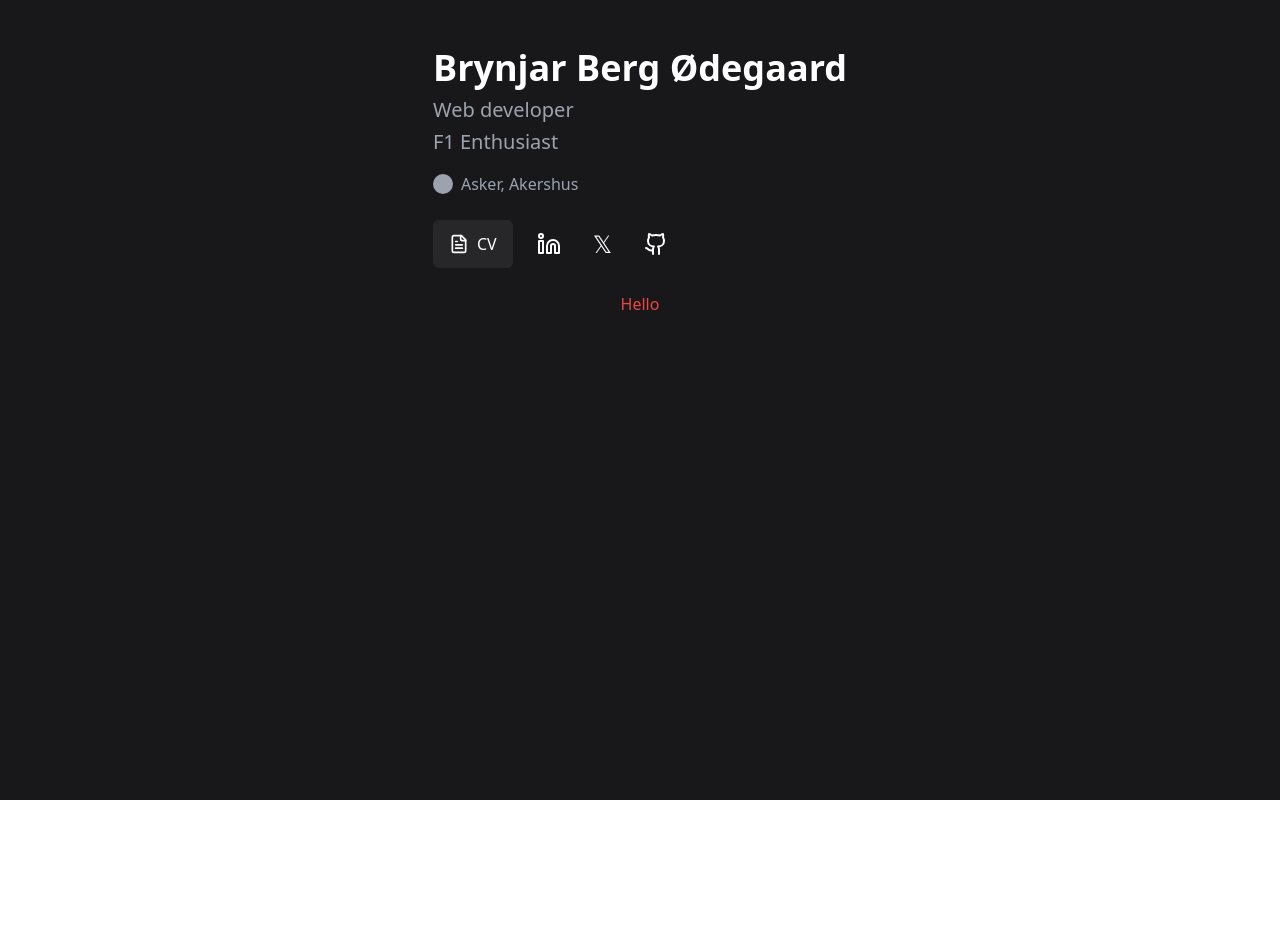
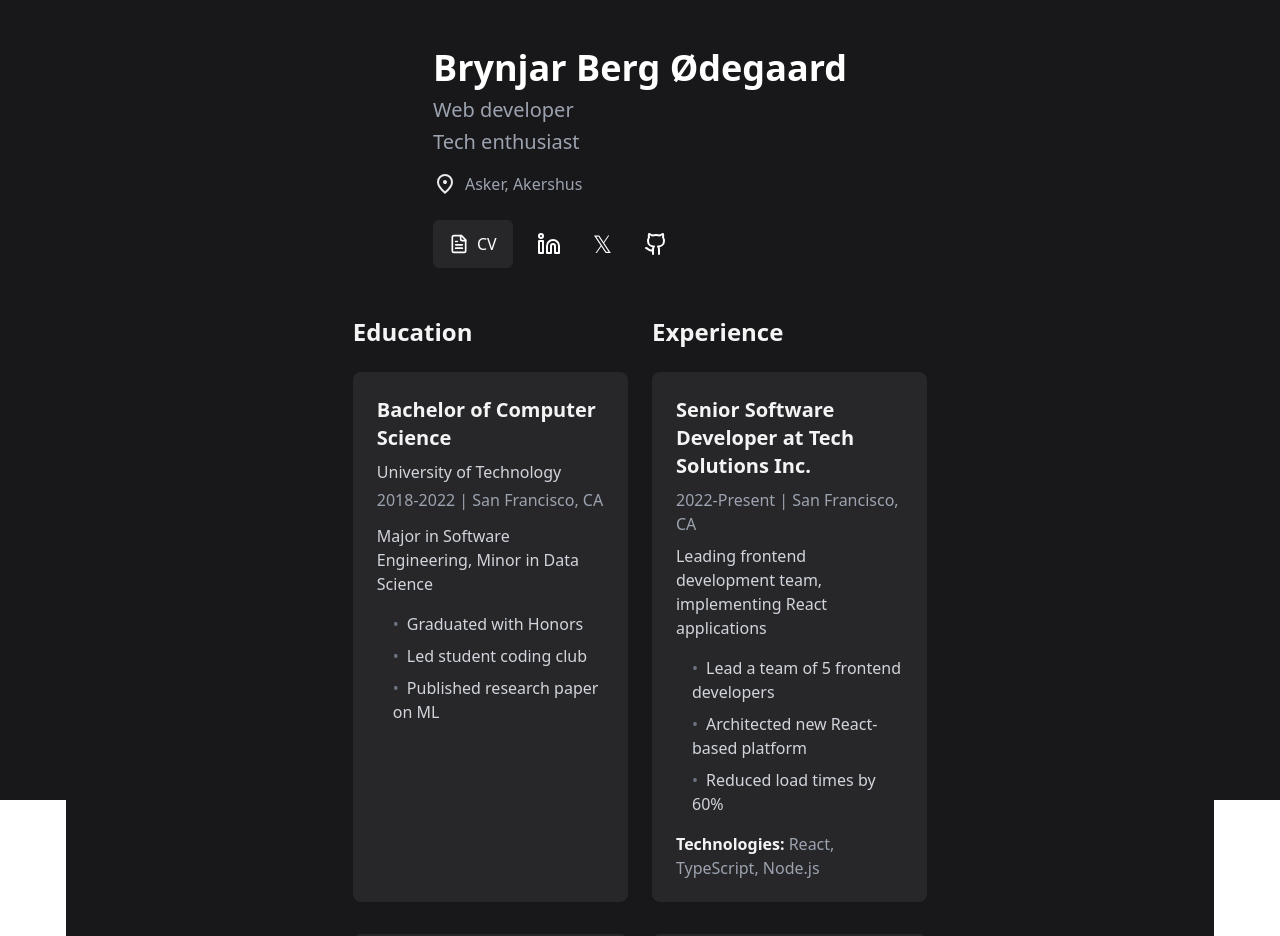
Before and after one commit to Helkion7/portfolio, a React (Vite) app: page / in a window 1280 px wide. Shown: the top 936 px of the page. Before the commit the page ends 800 px from the top, so only its background shows below. Built offline with nearby package versions, Linux system fonts and the light colour scheme.

Commit message:
added education and experiences

```diff
--- /dev/null
+++ b/data/data.js
@@ -0,0 +1,57 @@
+export const data = {
+  experience: [
+    {
+      id: 1,
+      role: "Senior Software Developer",
+      company: "Tech Solutions Inc.",
+      period: "2022-Present",
+      description:
+        "Leading frontend development team, implementing React applications",
+      location: "San Francisco, CA",
+      responsibilities: [
+        "Lead a team of 5 frontend developers",
+        "Architected new React-based platform",
+        "Reduced load times by 60%",
+      ],
+      technologies: ["React", "TypeScript", "Node.js"],
+    },
+    {
+      id: 2,
+      role: "Junior Developer",
+      company: "StartUp Co.",
+      period: "2020-2022",
+      description: "Full-stack development using React and Node.js",
+      location: "San Jose, CA",
+      responsibilities: [
+        "Developed user-facing features",
+        "Implemented REST APIs",
+        "Optimized database queries",
+      ],
+      technologies: ["React", "Node.js", "PostgreSQL"],
+    },
+  ],
+  education: [
+    {
+      id: 1,
+      degree: "Bachelor of Computer Science",
+      school: "University of Technology",
+      year: "2018-2022",
+      description: "Major in Software Engineering, Minor in Data Science",
+      location: "San Francisco, CA",
+      achievements: [
+        "Graduated with Honors",
+        "Led student coding club",
+        "Published research paper on ML",
+      ],
+    },
+    {
+      id: 2,
+      degree: "High School Diploma",
+      school: "Central High School",
+      year: "2014-2018",
+      description: "Advanced placement in Mathematics and Computer Science",
+      location: "San Francisco, CA",
+      achievements: ["Valedictorian", "Math Club President"],
+    },
+  ],
+};
--- a/src/App.jsx
+++ b/src/App.jsx
@@ -1,11 +1,14 @@
 import React from "react";
 import ProfileHeader from "./components/ProfileHeader";
+import ExperienceEducation from "./components/ExperienceEducation";
 
 export default function App() {
   return (
     <div className="flex flex-col items-center  bg-zinc-900 p-6 text-white h-screen">
-      <ProfileHeader />
-      <h1 className="text-red-500">Hello</h1>
+      <div className="flex justify-start">
+        <ProfileHeader />
+      </div>
+      <ExperienceEducation />
     </div>
   );
 }
--- /dev/null
+++ b/src/components/ExperienceEducation.jsx
@@ -0,0 +1,75 @@
+import React from "react";
+import { data } from "../../data/data";
+
+const Portfolio = () => {
+  return (
+    <div className="flex justify-center flex-row-reverse gap-6 p-6 bg-zinc-900 text-zinc-100">
+      <section className="w-1/4">
+        <h2 className="text-2xl font-bold mb-6 text-zinc-100">Experience</h2>
+        {data.experience.map((experience) => (
+          <div
+            key={experience.id}
+            className="mb-8 bg-zinc-800 rounded-lg p-6 shadow-sm flex flex-col h-1/2"
+          >
+            <h3 className="text-xl font-semibold mb-2 text-zinc-100">
+              {experience.role} at {experience.company}
+            </h3>
+            <p className="text-gray-400 mb-2">
+              {experience.period} | {experience.location}
+            </p>
+            <p className="text-gray-300 mb-4">{experience.description}</p>
+            <ul className="space-y-2 mb-4">
+              {experience.responsibilities.map((task, index) => (
+                <li
+                  key={index}
+                  className="text-gray-300 pl-4 before:content-['•'] before:mr-2 before:text-gray-500"
+                >
+                  {task}
+                </li>
+              ))}
+            </ul>
+            <div className="text-gray-300">
+              <strong className="font-semibold text-zinc-100">
+                Technologies:
+              </strong>{" "}
+              <span className="text-gray-400">
+                {experience.technologies.join(", ")}
+              </span>
+            </div>
+          </div>
+        ))}
+      </section>
+
+      <section className="w-1/4">
+        <h2 className="text-2xl font-bold mb-6 text-zinc-100">Education</h2>
+        {data.education.map((edu) => (
+          <div
+            key={edu.id}
+            className="mb-8 bg-zinc-800 rounded-lg p-6 shadow-sm flex flex-col h-1/2"
+          >
+            <h3 className="text-xl font-semibold mb-2 text-zinc-100">
+              {edu.degree}
+            </h3>
+            <p className="text-gray-300 font-medium mb-1">{edu.school}</p>
+            <p className="text-gray-400 mb-3">
+              {edu.year} | {edu.location}
+            </p>
+            <p className="text-gray-300 mb-4">{edu.description}</p>
+            <ul className="space-y-2">
+              {edu.achievements.map((achievement, index) => (
+                <li
+                  key={index}
+                  className="text-gray-300 pl-4 before:content-['•'] before:mr-2 before:text-gray-500"
+                >
+                  {achievement}
+                </li>
+              ))}
+            </ul>
+          </div>
+        ))}
+      </section>
+    </div>
+  );
+};
+
+export default Portfolio;
--- a/src/components/ProfileHeader.jsx
+++ b/src/components/ProfileHeader.jsx
@@ -1,5 +1,5 @@
-import React from 'react';
-import { FileText, Linkedin, Github } from 'lucide-react';
+import React from "react";
+import { FileText, Linkedin, Github } from "lucide-react";
 
 const ProfileHeader = () => {
   return (
@@ -8,12 +8,20 @@ const ProfileHeader = () => {
 
       <div className="space-y-1 mb-4">
         <p className="text-gray-400 text-xl">Web developer</p>
-        <p className="text-gray-400 text-xl">F1 Enthusiast</p>
+        <p className="text-gray-400 text-xl">Tech enthusiast</p>
       </div>
 
       <div className="flex items-center text-gray-400 mb-6">
         <div className="flex items-center gap-2">
-          <div className="w-5 h-5 rounded-full bg-gray-400" />
+          <svg
+            xmlns="http://www.w3.org/2000/svg"
+            height="24px"
+            viewBox="0 -960 960 960"
+            width="24px"
+            fill="#e8eaed"
+          >
+            <path d="M480-480q33 0 56.5-23.5T560-560q0-33-23.5-56.5T480-640q-33 0-56.5 23.5T400-560q0 33 23.5 56.5T480-480Zm0 294q122-112 181-203.5T720-552q0-109-69.5-178.5T480-800q-101 0-170.5 69.5T240-552q0 71 59 162.5T480-186Zm0 106Q319-217 239.5-334.5T160-552q0-150 96.5-239T480-880q127 0 223.5 89T800-552q0 100-79.5 217.5T480-80Zm0-480Z" />
+          </svg>
           <span>Asker, Akershus</span>
         </div>
       </div>
--- a/vite.config.js
+++ b/vite.config.js
@@ -7,4 +7,7 @@ export default defineConfig({
   css: {
     postcss: './postcss.config.js',
   },
+  server: {
+    port: 3000, // Change this to your desired port
+  },
 });
```
Also changed, not shown: googleLocationPin.svg (added).
